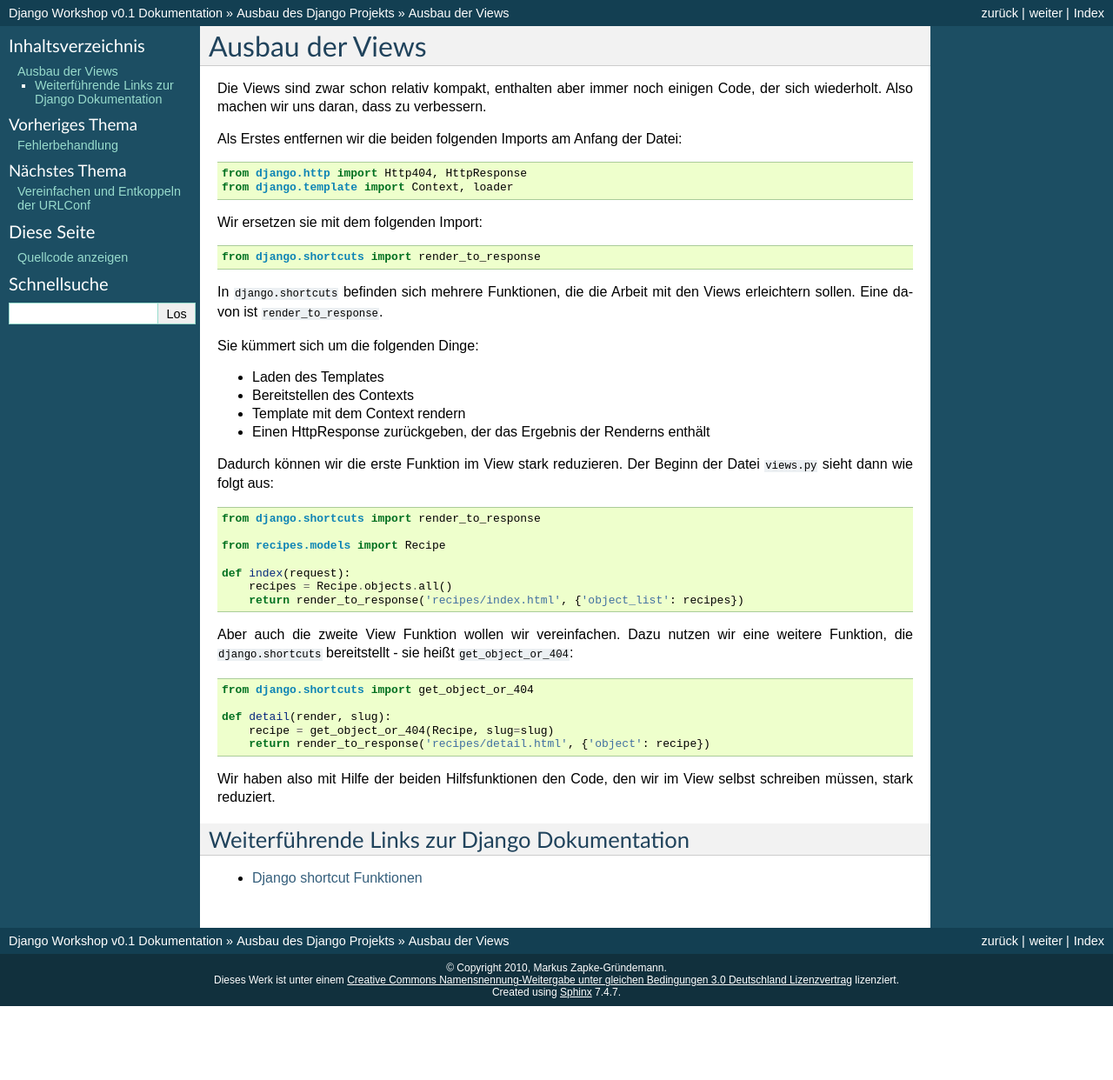
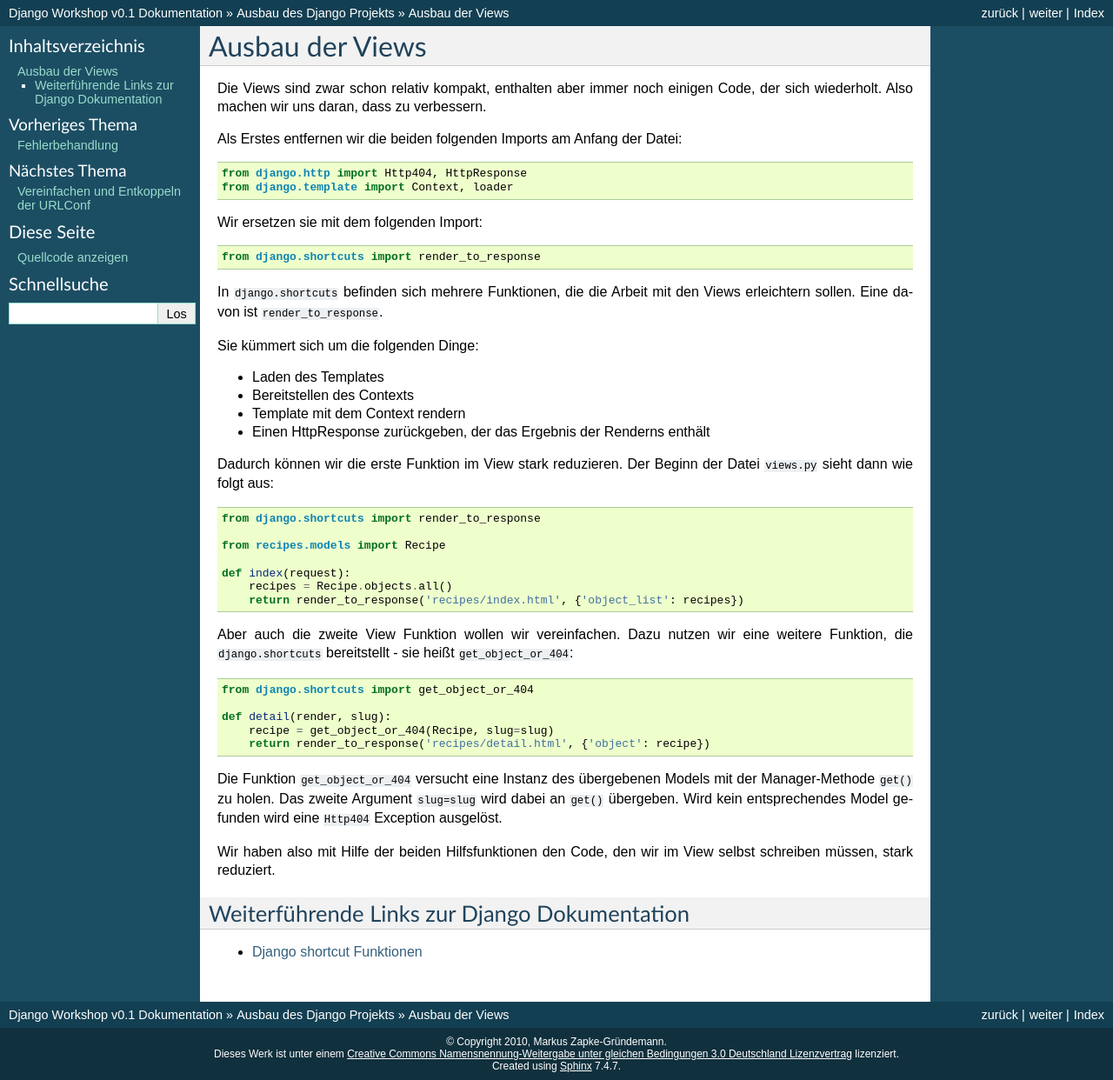
Before and after one commit to keimlink/django-workshop, a Sphinx documentation site: the page built from docs/ausbau/views.rst, in a window 1280 px wide. Shown: the whole page at 87% size. Built offline with Sphinx 7.4.7, drawn with Linux system fonts in a browser that asks for light colours; before the commit the page ends 1157 px from its top, so only the background shows below that.

Commit message:
Einen Absatz zur Funktion get_object_or_404 geschrieben.

```diff
--- a/docs/ausbau/views.rst
+++ b/docs/ausbau/views.rst
@@ -39,6 +39,8 @@ Aber auch die zweite View Funktion wollen wir vereinfachen. Dazu nutzen wir eine
         recipe = get_object_or_404(Recipe, slug=slug)
         return render_to_response('recipes/detail.html', {'object': recipe})
 
+Die Funktion ``get_object_or_404`` versucht eine Instanz des übergebenen Models mit der Manager-Methode ``get()`` zu holen. Das zweite Argument ``slug=slug`` wird dabei an ``get()`` übergeben. Wird kein entsprechendes Model gefunden wird eine ``Http404`` Exception ausgelöst.
+
 Wir haben also mit Hilfe der beiden Hilfsfunktionen den Code, den wir im View selbst schreiben müssen, stark reduziert.
 
 Weiterführende Links zur Django Dokumentation
```
